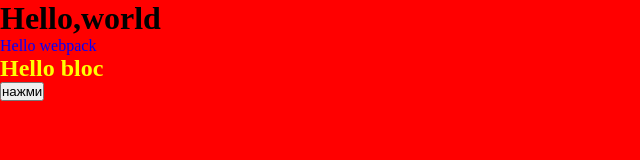
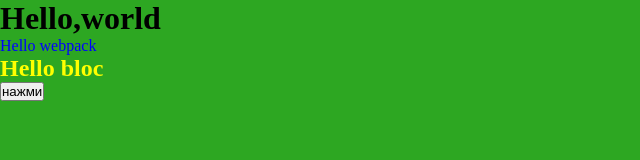
Before and after one commit to V-Kozintsev/otus-DZ-9, a plain HTML site: page index.html in a window 1280 px wide. Shown: the whole page, without its empty margins (0-640 px from the left). Drawn offline with Linux system fonts and the light colour scheme.

Commit message:
deploy: 4bac8345c51922f6fe403cb8b80abb7a11305bc2

```diff
--- a/css/style.css
+++ b/css/style.css
@@ -8,7 +8,7 @@ h2 {
   padding: 0;
 }
 body {
-  background-color: red;
+  background-color: rgb(45, 167, 34);
 }
 p {
   color: blue;
```
